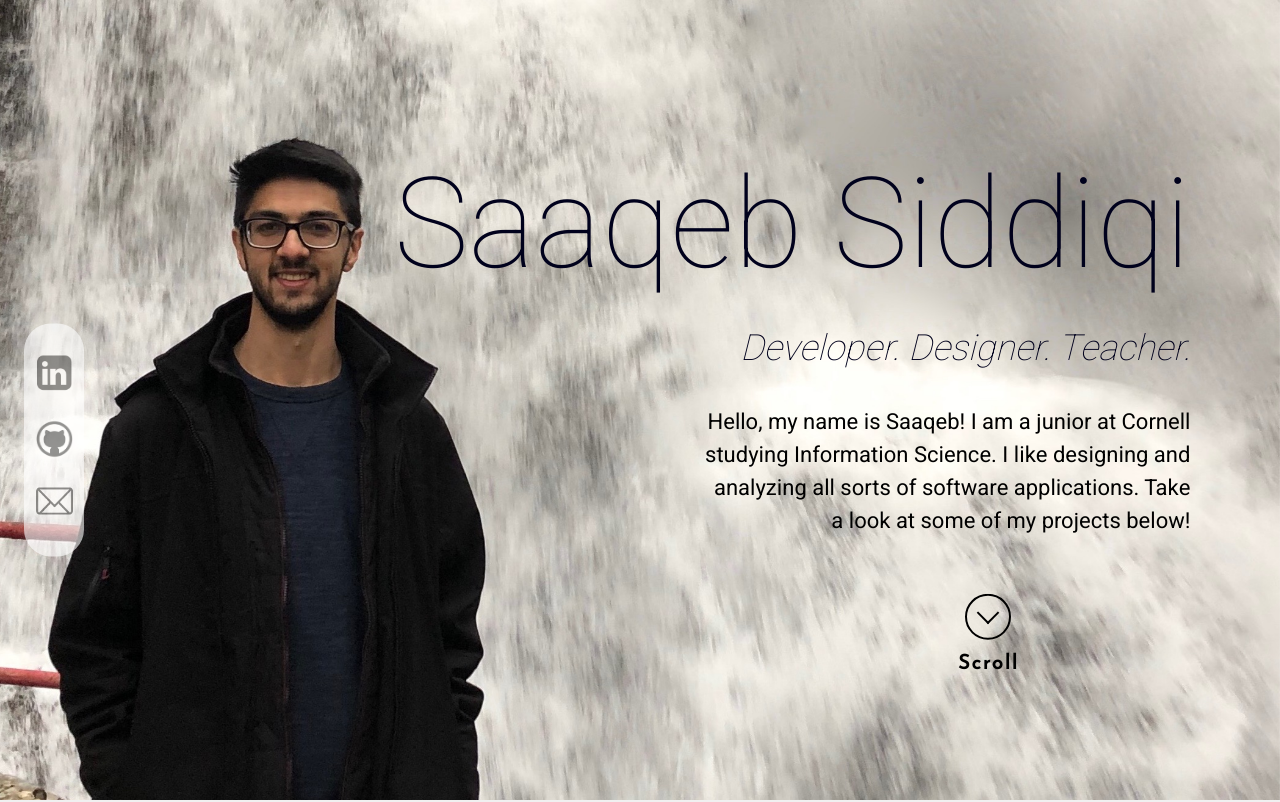
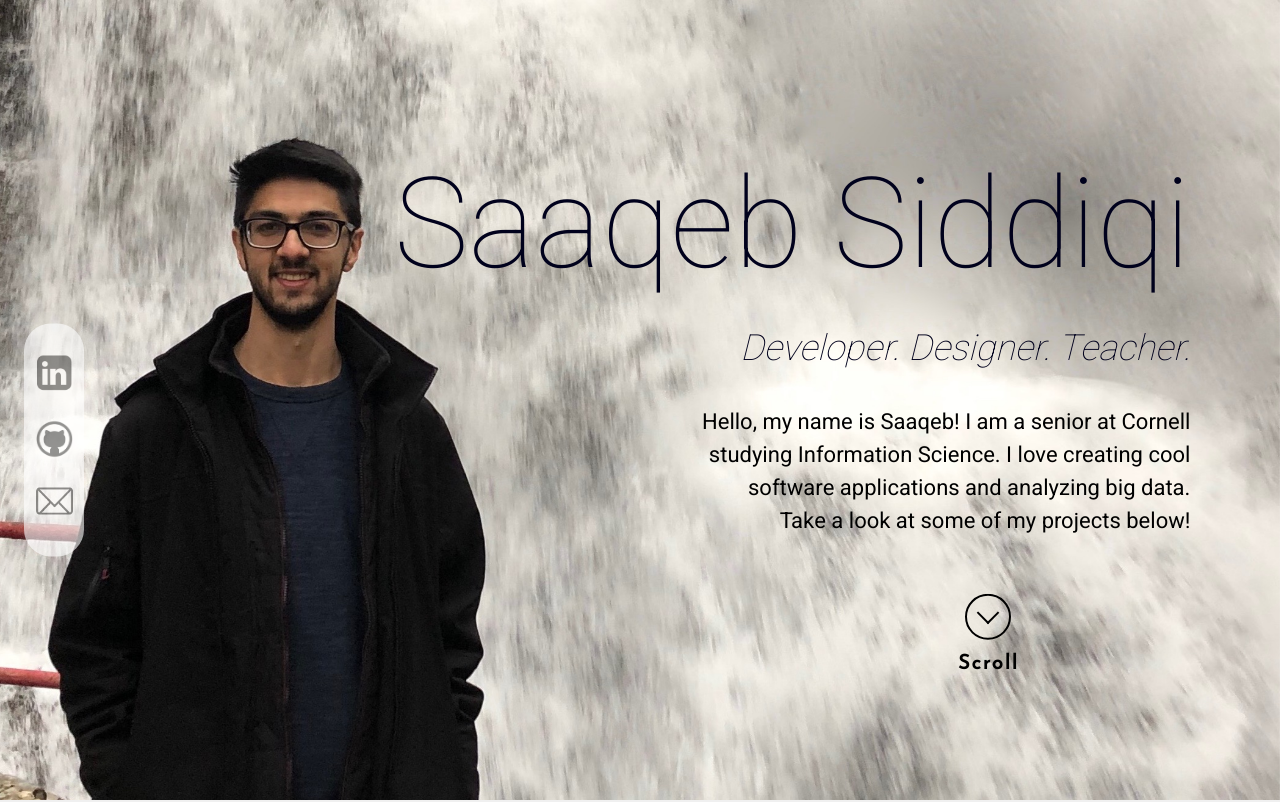
Before and after one commit to saaqebs/saaqebs.com, a React (Create React App) app: page / in a window 1280 px wide. Shown: the top 802 px of the page. Built offline with nearby package versions, Linux system fonts and the light colour scheme.

Commit message:
intro page summary changes

```diff
--- a/src/pages/home/opening/intro.js
+++ b/src/pages/home/opening/intro.js
@@ -15,9 +15,9 @@ class Intro extends Component {
 
             <div className={styles.info_second_container}>
               <p className="noselect">
-                Hello, my name is Saaqeb! I am a junior at
-                Cornell studying Information Science. I like
-                designing and analyzing all sorts of software applications.
+                Hello, my name is Saaqeb! I am a senior at
+                Cornell studying Information Science. I love
+                creating cool software applications and analyzing big data.
                 Take a look at some of my projects below!
               </p>
 
```
Also changed, not shown: package.json (+4 -4 lines), 1 other file (tests, documents, lock files or other folders).
